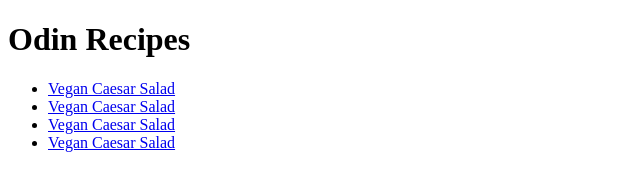
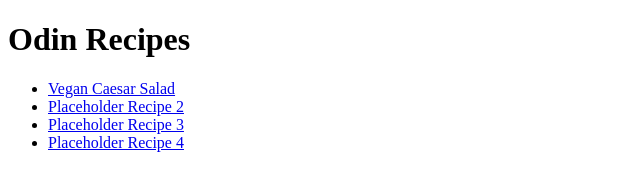
Before and after one commit to laurenceandrews/odin-recipes, a plain HTML site: page index.html in a window 1280 px wide. Shown: the full height of the page, 0-640 px from the left. Drawn offline with Linux system fonts and the light colour scheme.

Commit message:
Update recipe names on home page

```diff
--- a/index.html
+++ b/index.html
@@ -10,9 +10,9 @@
     <h1>Odin Recipes</h1>
     <ul>
         <li><a href="recipes/vegan-caesar-salad-dressing.html">Vegan Caesar Salad</a></li>
-        <li><a href="recipes/placeholder-recipe-2.html">Vegan Caesar Salad</a></li>
-        <li><a href="recipes/placeholder-recipe-3.html">Vegan Caesar Salad</a></li>
-        <li><a href="recipes/placeholder-recipe-4.html">Vegan Caesar Salad</a></li>
+        <li><a href="recipes/placeholder-recipe-2.html">Placeholder Recipe 2</a></li>
+        <li><a href="recipes/placeholder-recipe-3.html">Placeholder Recipe 3</a></li>
+        <li><a href="recipes/placeholder-recipe-4.html">Placeholder Recipe 4</a></li>
     </ul>
 </body>
 
```
